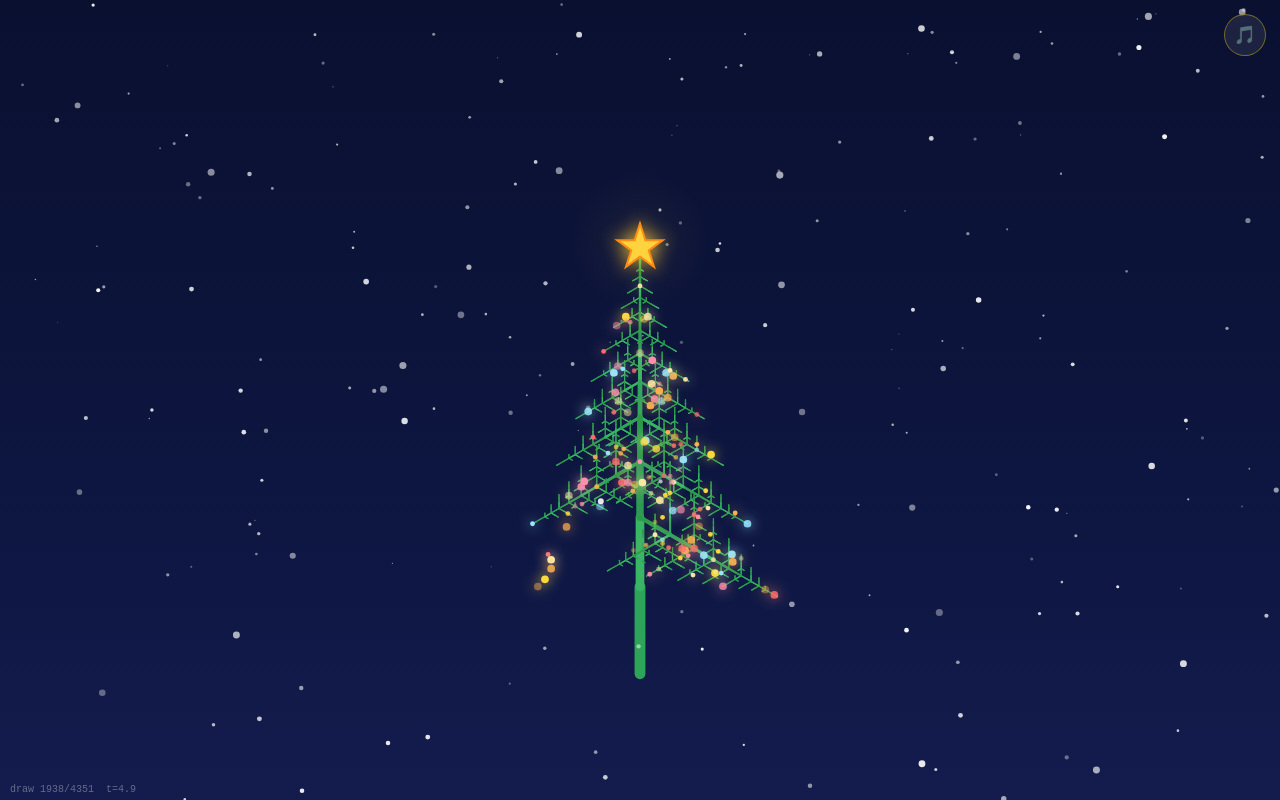
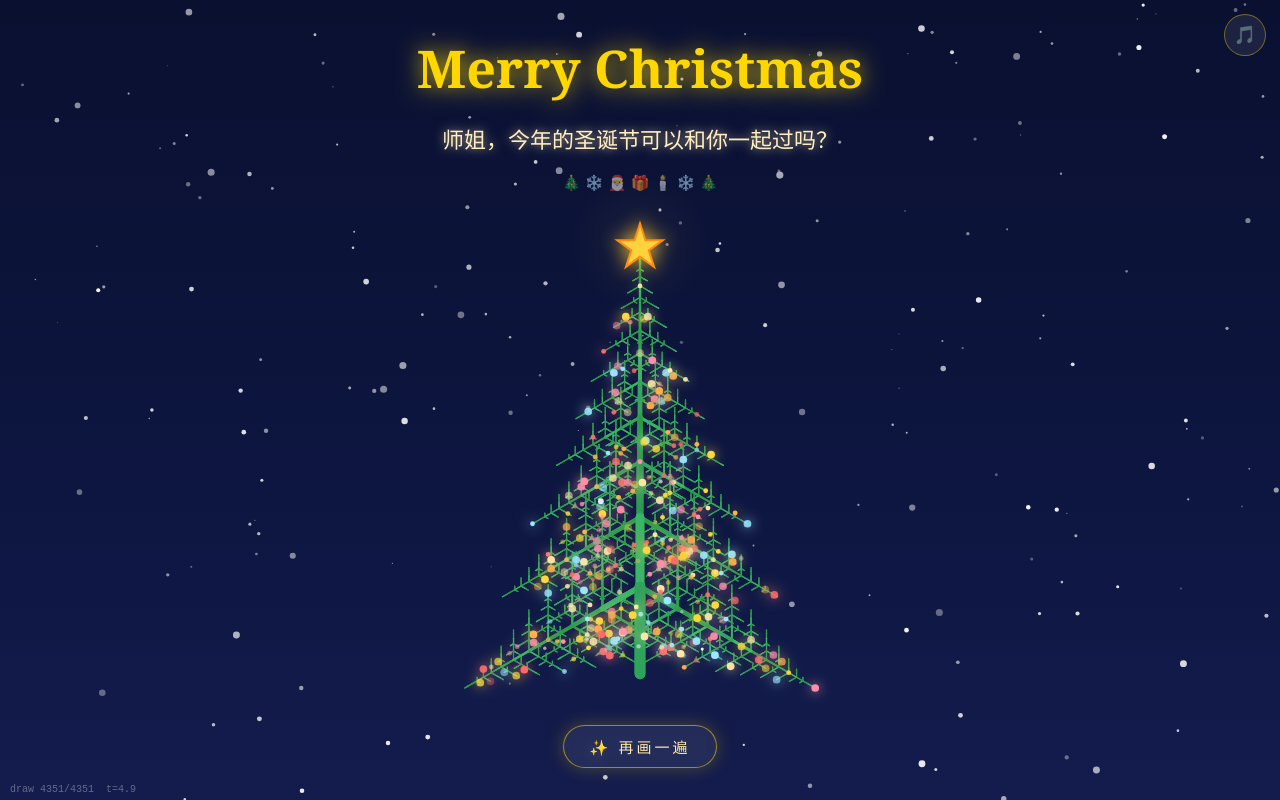
Before and after one commit to nininininini979-tech/gold-christmas-tree, a plain HTML site: page index.html in a window 1280 px wide. Drawn offline with Linux system fonts and the light colour scheme; animation ran at ten frames a second.

Commit message:
Add fallback to render full tree if rAF is throttled

```diff
--- a/index.html
+++ b/index.html
@@ -394,6 +394,28 @@ function frame(now){
 }
 requestAnimationFrame(frame);
 
+/* 保底：若 rAF 被浏览器暂停/降频（后台标签、部分内嵌浏览器），
+   3.5 秒后一次性画完整棵树并同步渲染一帧，确保页面绝不空白 */
+setTimeout(() => {
+  if (segIndex >= segments.length * 0.5) return;
+  if (off.width !== canvas.width || off.height !== canvas.height){
+    off.width = canvas.width; off.height = canvas.height;
+    octx.setTransform(DPR, 0, 0, DPR, 0, 0);
+  }
+  offNeedsClear = false;
+  octx.clearRect(0, 0, W, H);
+  segIndex = 0;
+  drawSegmentsTo(segments.length);
+  dotsShown = 0;
+  treeDoneT = performance.now();
+  textPhase = 3;
+  typedEn = TEXT_EN.length;
+  typedZh = TEXT_ZH.length;
+  try { render(performance.now()); }
+  catch (e) { showError(e); }
+  document.getElementById('replay').style.opacity = 1;
+}, 3500);
+
 /* ---------- 5. 交互 ---------- */
 document.getElementById('replay').addEventListener('click', reset);
 
```
